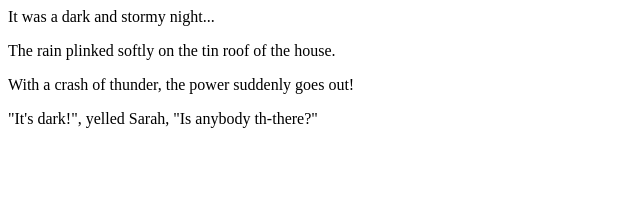
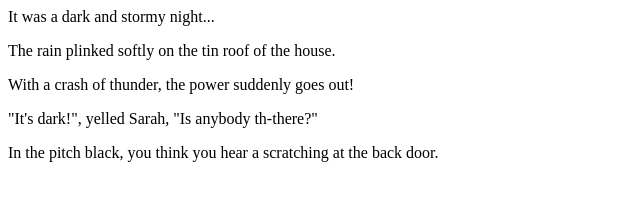
Before and after one commit to kevinmk/fireside-story, a plain HTML site: page index.html in a window 1280 px wide. Shown: the whole page, without its empty margins (0-640 px from the left). Drawn offline with Linux system fonts and the light colour scheme.

Commit message:
added 1st player 5th line

```diff
--- a/index.html
+++ b/index.html
@@ -4,5 +4,6 @@
       <p>The rain plinked softly on the tin roof of the house.</p>
       <p>With a crash of thunder, the power suddenly goes out!</p>
       <p>"It's dark!", yelled Sarah, "Is anybody th-there?"</p>
+      <p>In the pitch black, you think you hear a scratching at the back door.</p>
     </body>
   </html>
```
